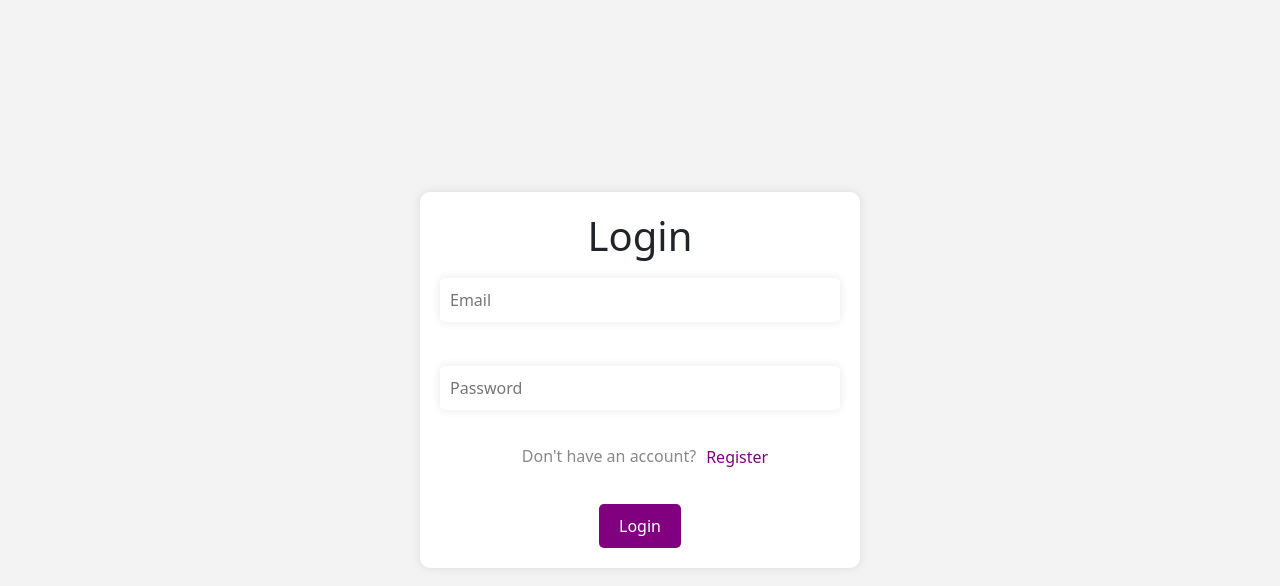
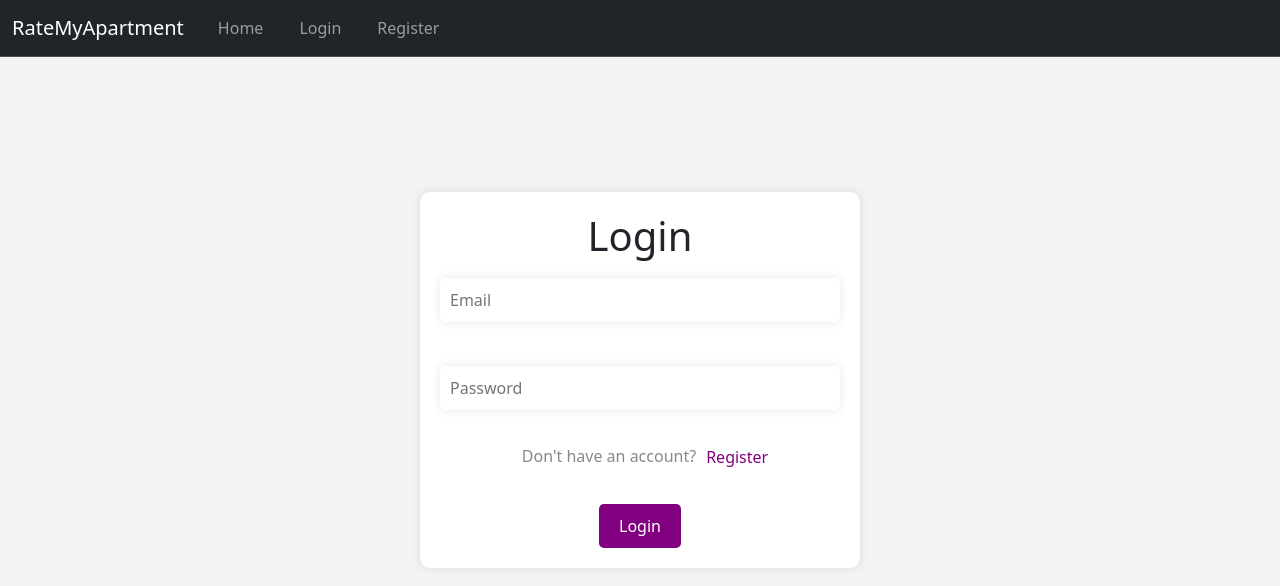
Before and after one commit to Gandres16/RateMyApartment, a React (Create React App) app in the folder Frontend/: page / in a window 1280 px wide. Both pictures are taken after a click on the button "Login". Shown: the top 586 px of the page. Built offline with nearby package versions, Linux system fonts and the light colour scheme; no server answers.

Commit message:
added navbar to login and register page

```diff
--- a/Frontend/src/appfrontend.js
+++ b/Frontend/src/appfrontend.js
@@ -70,6 +70,25 @@ function App() {
 
         // return
         return (<div>
+                    <nav className="navbar navbar-expand-lg bg-dark border-bottom border-body" data-bs-theme="dark">
+            <div className="container-fluid">
+                <a className="navbar-brand">RateMyApartment</a>
+                    <button className="navbar-toggler" type="button" data-bs-toggle="collapse" data-bs-target="#navbarColor01" aria-controls="navbarColor01" aria-expanded="false" aria-label="Toggle navigation"></button>
+                        <div className="collapse navbar-collapse" id="navbarColor01">
+                            <ul className="navbar-nav me-auto mb-2 mb-lg-0">
+                                <li className="nav-item">
+                                    <button className="nav-link " aria-current="page" onClick={() => navigate('/')}>Home</button>
+                                </li>
+                                <li className="nav-item">
+                                    <button className="nav-link" onClick={() => navigate('/login')}>Login</button>
+                                </li>
+                                <li className="nav-item">
+                                    <button className="nav-link" onClick={() => navigate('/register')}>Register</button>
+                                </li>
+                            </ul>
+                        </div>
+                    </div>
+                </nav>
             {/* Form to input data */}
             <form onSubmit={handleSubmit} className="login-form">
                 <h1>Register</h1>
@@ -138,6 +157,25 @@ function App() {
     // return
     return (
       <div>
+                <nav className="navbar navbar-expand-lg bg-dark border-bottom border-body" data-bs-theme="dark">
+            <div className="container-fluid">
+                <a className="navbar-brand">RateMyApartment</a>
+                    <button className="navbar-toggler" type="button" data-bs-toggle="collapse" data-bs-target="#navbarColor01" aria-controls="navbarColor01" aria-expanded="false" aria-label="Toggle navigation"></button>
+                        <div className="collapse navbar-collapse" id="navbarColor01">
+                            <ul className="navbar-nav me-auto mb-2 mb-lg-0">
+                                <li className="nav-item">
+                                    <button className="nav-link " aria-current="page" onClick={() => navigate('/')}>Home</button>
+                                </li>
+                                <li className="nav-item">
+                                    <button className="nav-link" onClick={() => navigate('/login')}>Login</button>
+                                </li>
+                                <li className="nav-item">
+                                    <button className="nav-link" onClick={() => navigate('/register')}>Register</button>
+                                </li>
+                            </ul>
+                        </div>
+                    </div>
+                </nav>
         {/* Form to input data */}
         <form onSubmit={handleSubmit} className="login-form">
             <h1>Login</h1>
@@ -155,6 +193,12 @@ function App() {
 
   const MainPage = () => {
     const navigate = useNavigate();
+    const [input, setInput] = useState("");
+
+    const fetchdata = (value) => {
+
+    };
+
 
     return(
     <div>
```
